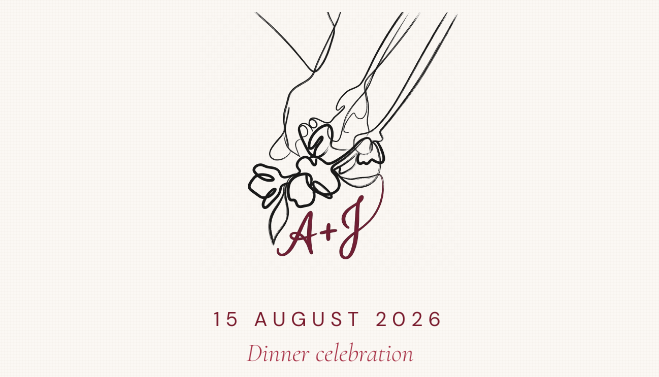
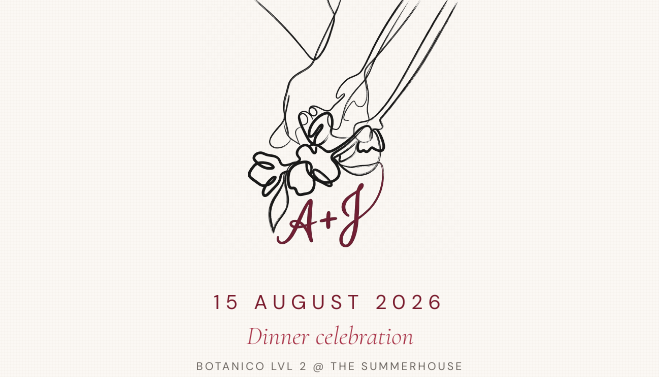
Before and after one commit to alainbanilad/foralainandjeana, a plain HTML site: page menu.html in a window 1280 px wide. Shown: the top 377 px of the page, without its empty margins (310-969 px from the left). Drawn offline with nearby package versions, Linux system fonts and the light colour scheme.

Commit message:
updated no space above monogram in menu page

```diff
--- a/menu.html
+++ b/menu.html
@@ -31,8 +31,8 @@
   overflow-x:hidden;
   background-image:repeating-linear-gradient(0deg,transparent,transparent 2px,rgba(180,160,140,0.03) 2px,rgba(180,160,140,0.03) 3px),repeating-linear-gradient(90deg,transparent,transparent 2px,rgba(180,160,140,0.03) 2px,rgba(180,160,140,0.03) 3px);
 }
-.wrap{max-width:640px;margin:0 auto;padding:0.75rem 1.4rem 4rem}
-.mono-top{text-align:center;margin-bottom:1.8rem}
+.wrap{max-width:640px;margin:0 auto;padding:0 1.4rem 4rem}
+.mono-top{text-align:center;margin-bottom:1.8rem;line-height:0}
 .mono-top img{width:clamp(160px,32vw,260px);height:auto;opacity:0.9}
 .hdr-block{text-align:center;margin-bottom:2rem}
 .hdr-date{font-size:clamp(16px,3vw,20px);letter-spacing:0.28em;text-transform:uppercase;color:var(--wine);font-weight:400;margin-bottom:0.35rem}
```
